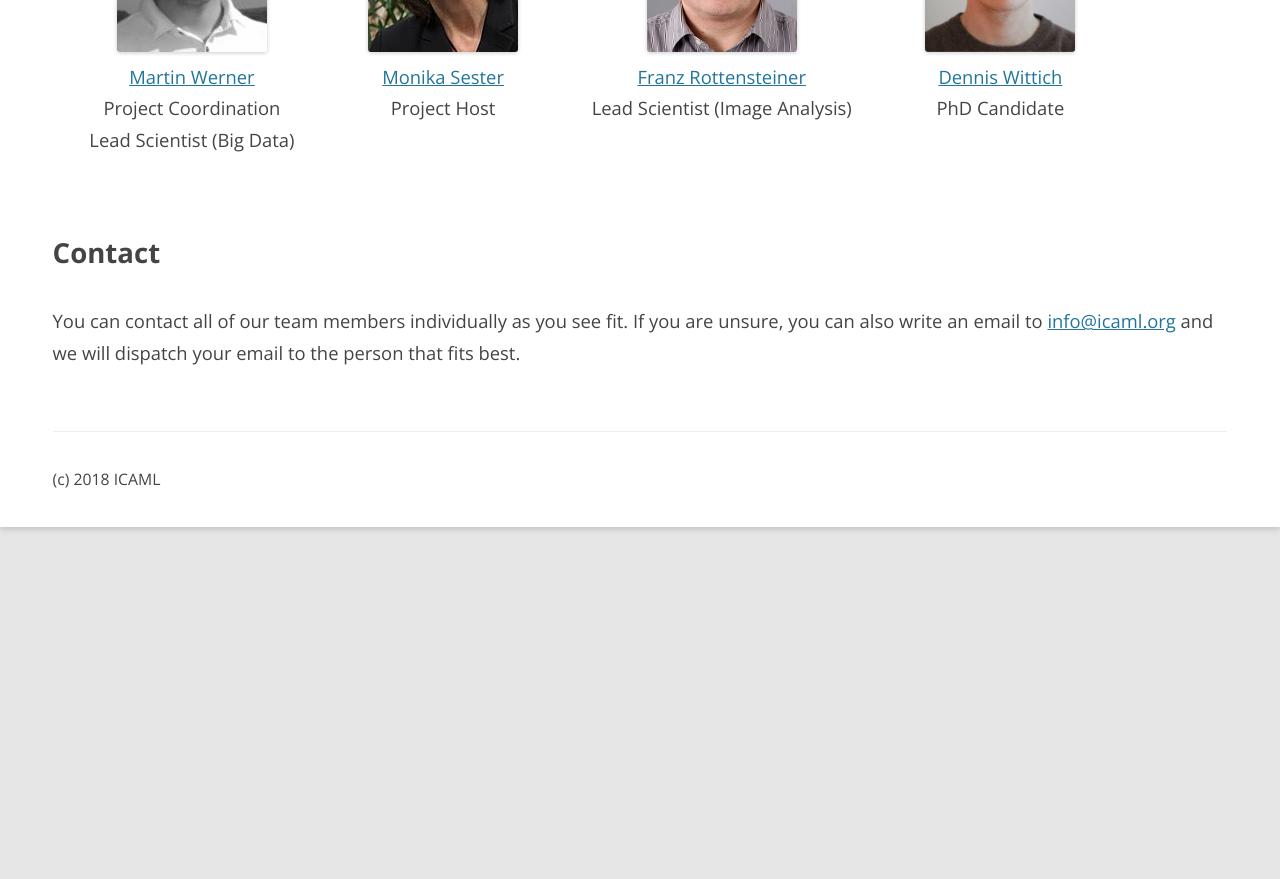
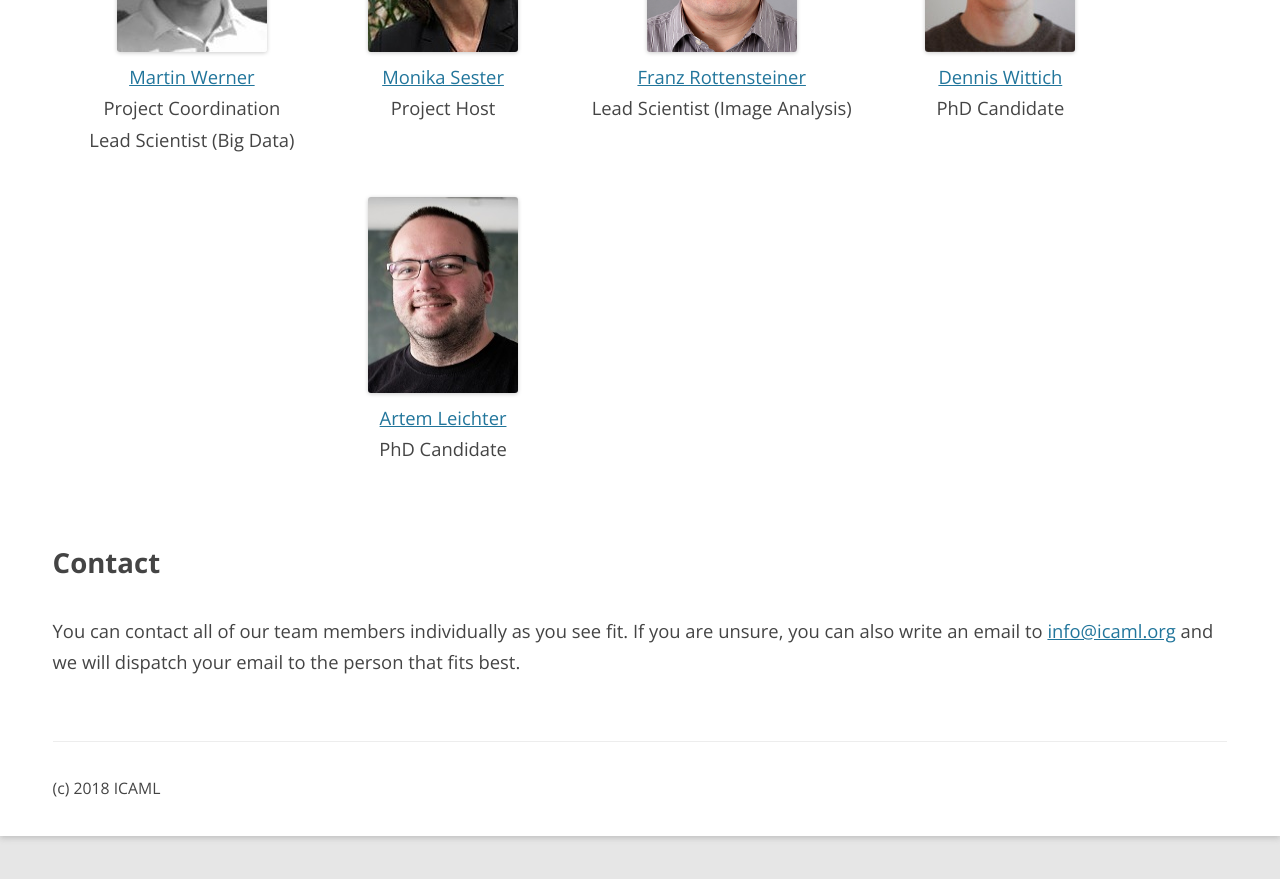
Before and after one commit to Artem7c2/icaml, a Jekyll site: the page built from web/team.md, in a window 1280 px wide and 900 px high, scrolled down 581 px. Shown: the top 879 px of the window. Built offline with Jekyll 4.4.1, drawn with Linux system fonts in a browser that asks for light colours; before the commit the page ends 1171 px from its top, so only the background shows below that.

Commit message:
ADD Artem to team

```diff
--- a/web/team.md
+++ b/web/team.md
@@ -35,6 +35,12 @@ Lead Scientist (Image Analysis)<BR/>
 <br/>
 PhD Candidate<BR/>
 </div>
+<div class="person-box">
+<img src="/gfx/team_leichter.jpg"><br/>
+<a href="http://www.ikg.uni-hannover.de" target="_new">Artem Leichter</A>
+<br/>
+PhD Candidate<BR/>
+</div>
 
 <!--
 <div class="person-box">
```
Also changed, not shown: web/gfx/team_leichter.jpg (added).
